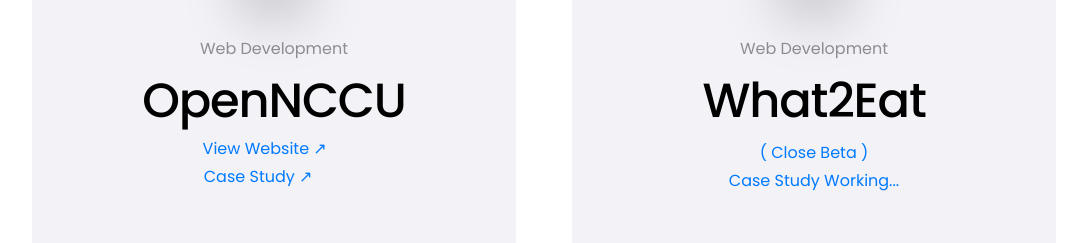
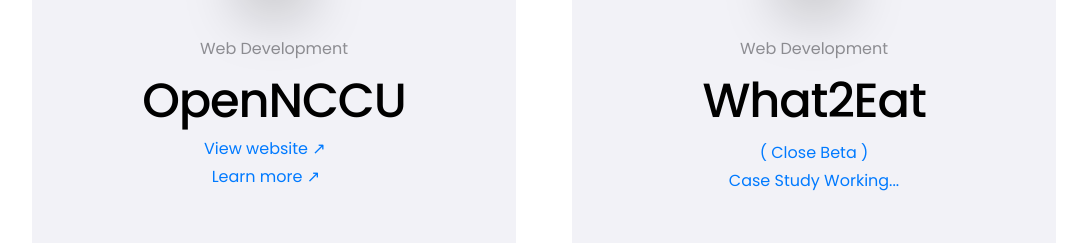
Before and after one commit to dongdong867/dongdong867.dev, a Next.js app: page /works in a window 1280 px wide. Shown: the part 1600-1843 px from the top of the page, without its empty margins (96-1183 px from the left). Built offline with nearby package versions, Linux system fonts and the light colour scheme.

Commit message:
fix(works): change align and context of opennccu link

```diff
--- a/src/app/works/components/opennccu.tsx
+++ b/src/app/works/components/opennccu.tsx
@@ -21,15 +21,15 @@ export const Opennccu = () => {
           <div className={cn("text-5xl font-medium tracking-tight")}>
             OpenNCCU
           </div>
-          <div className={cn("w-max m-auto space-y-1")}>
+          <div className={cn("w-max m-auto flex flex-col place-items-center space-y-1")}>
             <Link href={"https://opennccu.com"} className={cn("block")}>
               <Translatable className={cn("text-center text-blue")}>
-                View Website ↗
+                View website ↗
               </Translatable>
             </Link>
             <Link href={"/works/opennccu"} className={cn("block")}>
               <Translatable className={cn("text-center text-blue")}>
-                Case Study ↗
+                Learn more ↗
               </Translatable>
             </Link>
           </div>
```
